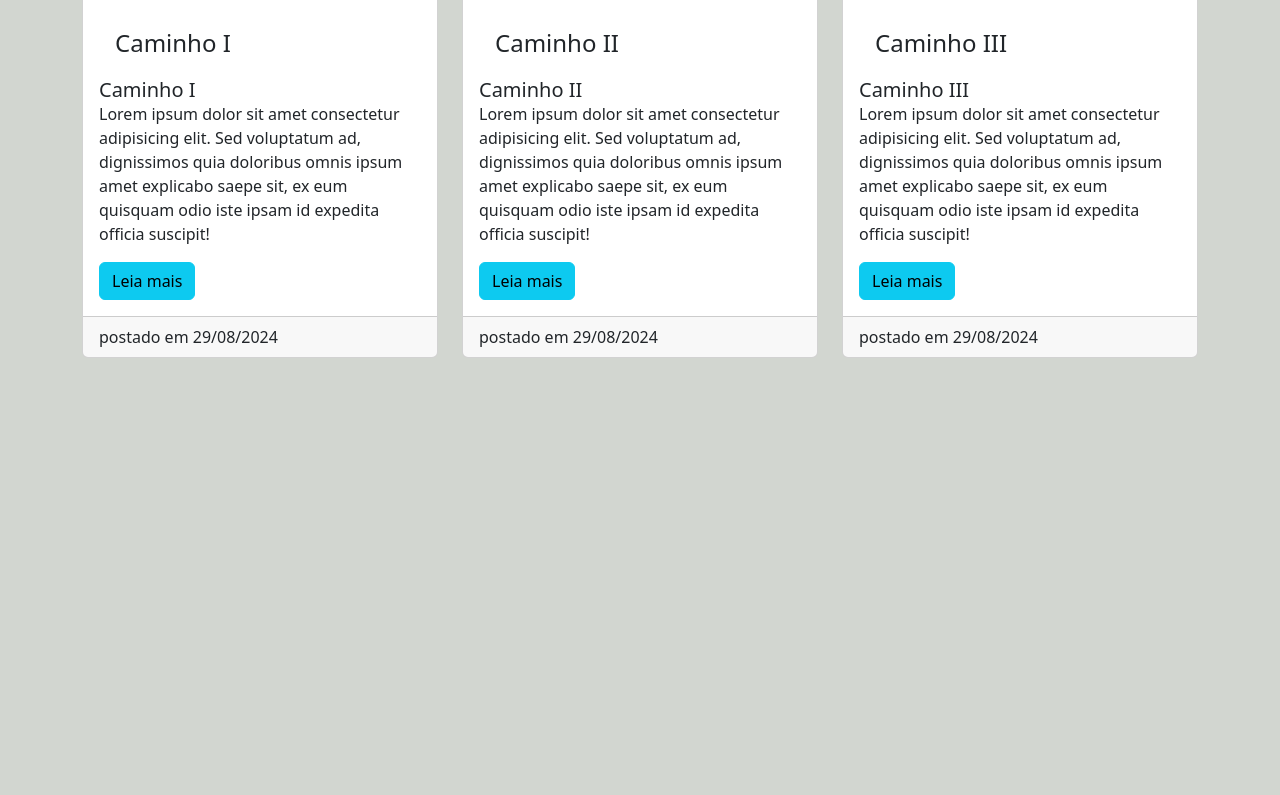
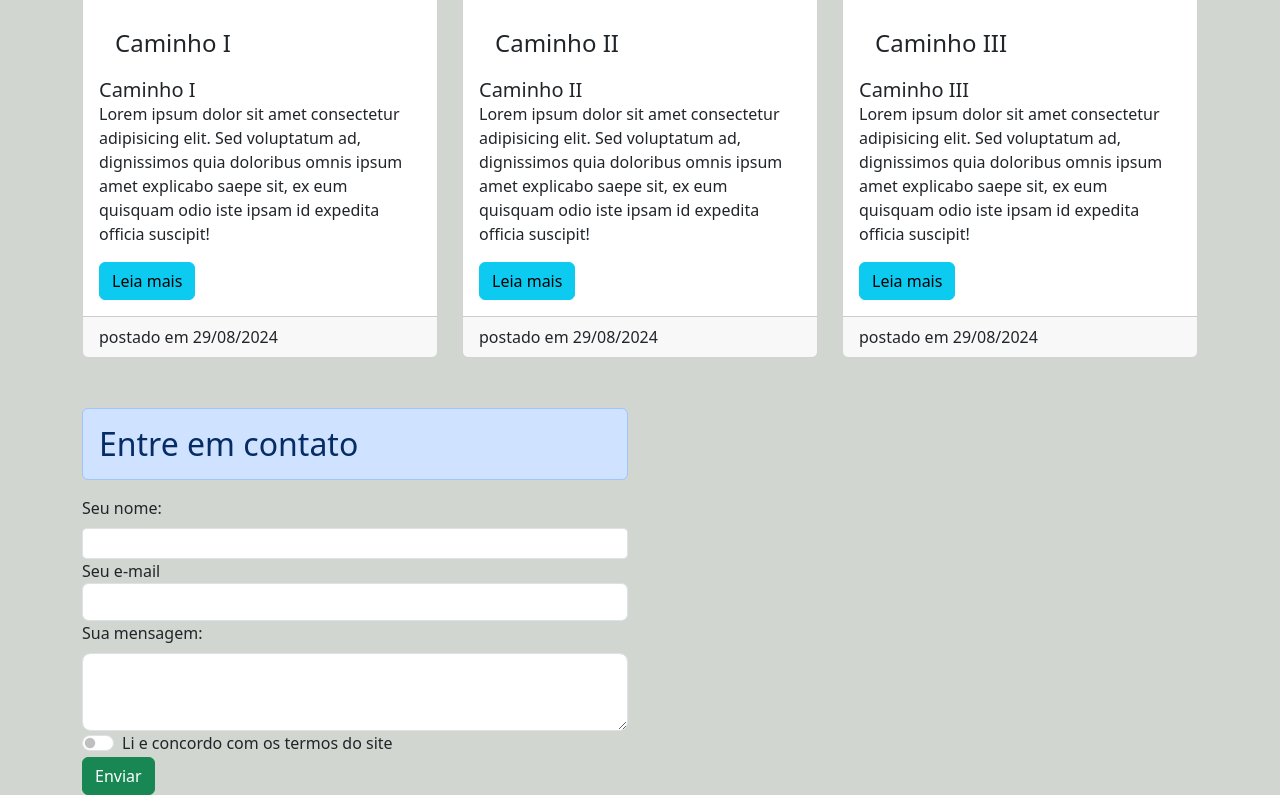
Before and after one commit to BetoCruz/site_bootstrap_yoga, a plain HTML site: page index.html in a window 1280 px wide. Shown: the part 2343-3138 px from the top of the page. Before the commit the page ends 2751 px from the top, so only its background shows below. Drawn offline with Linux system fonts and the light colour scheme.

Commit message:
fix: adição da seção entre em contato

```diff
--- a/index.html
+++ b/index.html
@@ -274,6 +274,28 @@
                 </div>
             </div>
     </section>
+    <section>
+        <div class="container">
+            <div class="row">
+                <div class="col-sm-12 col-md-6 col-lg-6">
+                    <h2 class="alert alert-primary"  >Entre em contato</h2>
+                    <form >
+                        <label class="form-label" for="nome">Seu nome:</label>
+                        <input class="form-control form-control-sm" type="text" id="nome"/>
+                        <label for="email" class="from-label">Seu e-mail</label>
+                        <input id="email" type="email" class="form-control">
+                        <label for="mensagem" class="form-label">Sua mensagem:</label>
+                        <textarea  id="mensagem" class="form-control form-control-lg" ></textarea>
+                        <div class="form-check form-switch">
+                            <label class="form-check-label" for="aceito-termos">Li e concordo com os termos do site</label>
+                            <input class="form-check-input" type="checkbox"  id="aceito-termos">
+                        </div>
+                        <button class="btn btn-success">Enviar</button>
+                    </form>
+                </div>
+            </div>
+        </div>
+    </section>
 
     <script src="./lib/bootstrap.bundle.min.js"></script>
 </body>
```
